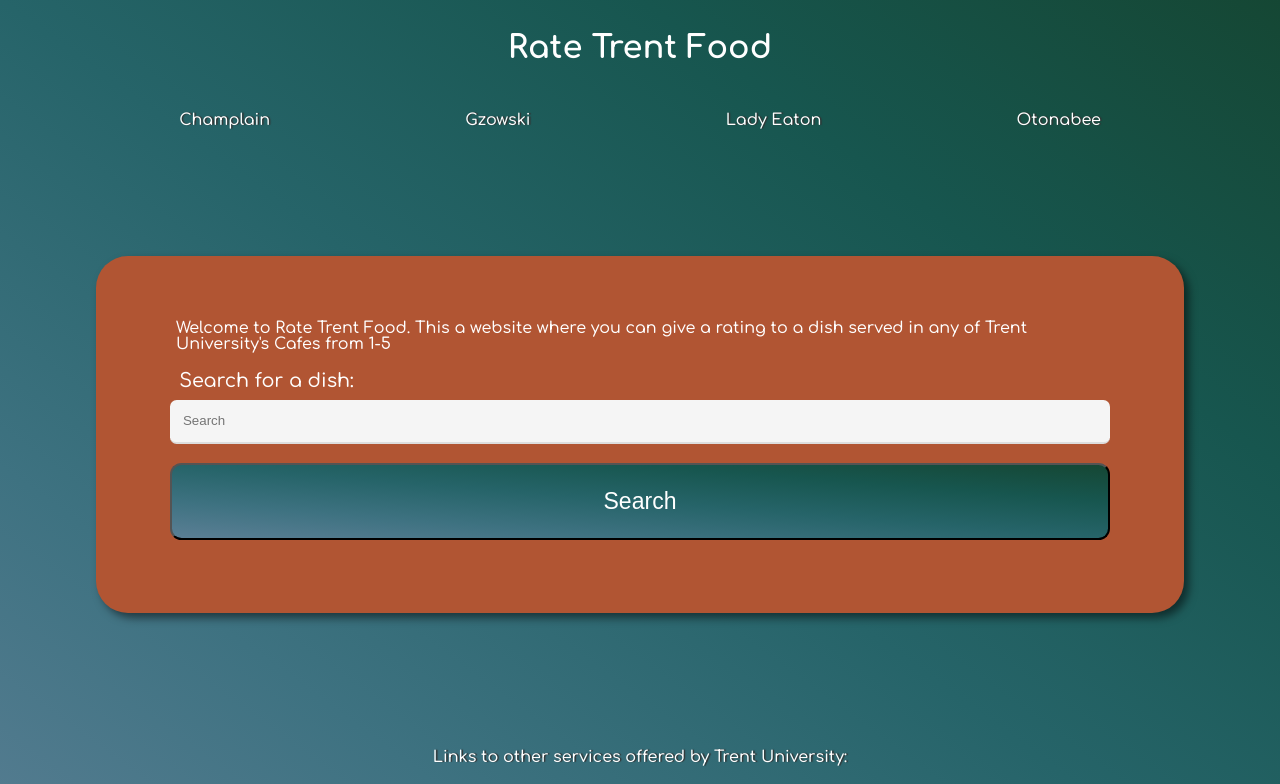
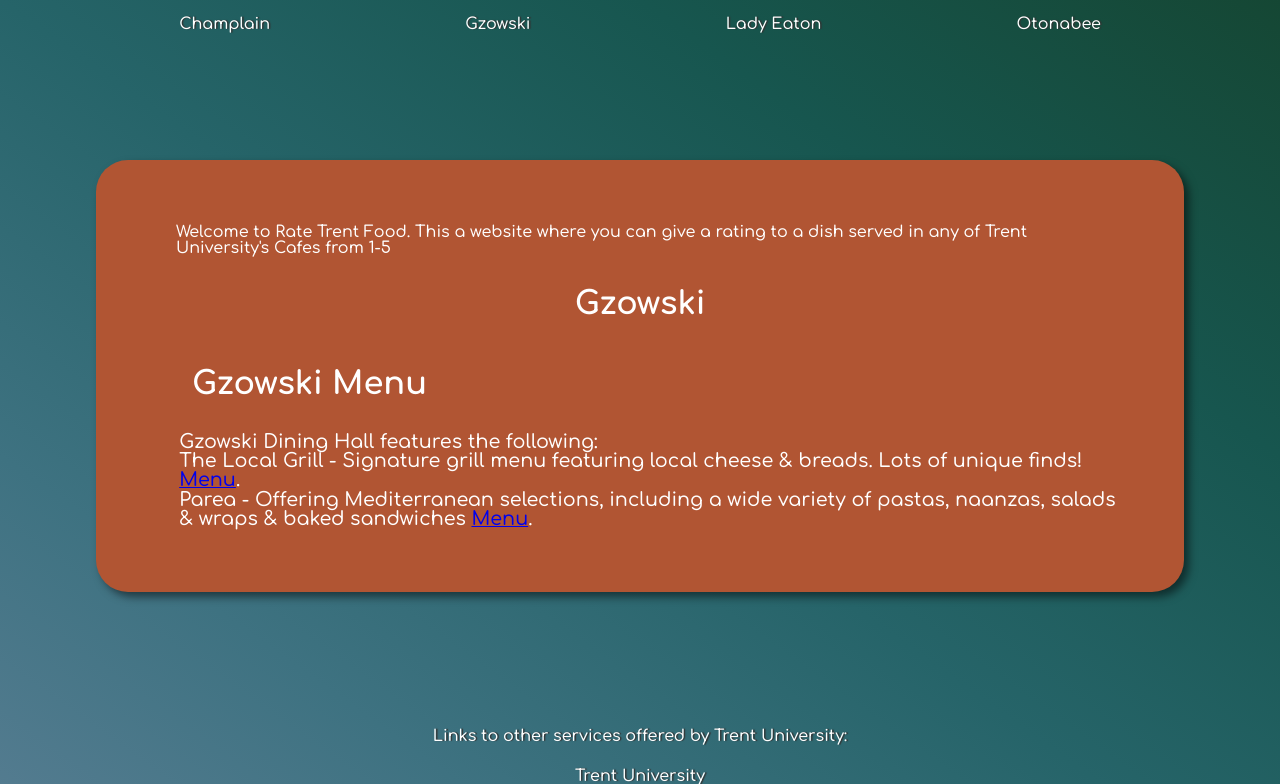
Before and after one commit to HamzaGiTX786/Rate-Trent-Food, a PHP site: page /Gzowski.php in a window 1280 px wide. Shown: the top 784 px of the page. Run offline with PHP 8.4, Linux system fonts and the light colour scheme; data that the repository does not hold is empty.

Commit message:
Update Gzowski.php

```diff
--- a/Gzowski.php
+++ b/Gzowski.php
@@ -45,38 +45,24 @@ if(isset($_POST['submit']))
 <body>
 
 <?php
-        include 'includes/header.php';
         include 'includes/navfood.php';
  ?>
     <main>
     <p>Welcome to Rate Trent Food. This a website where you can give a rating to a dish served in any of Trent University's Cafes from 1-5</p>
     <form name="search" id="search" method="post" novalidate>
 
-        <!-- Search bar -->
-    <div>
-        <label for="search">Search for a dish:</label>
-        <input type="text" name="search" id="search" placeholder="Search" />
-        <span class="error <?=!isset($errors['search']) ? 'hidden' : "";?>">Please enter item to be searched!</span>
-    </div>
+<header>
+    <h1>Gzowski</h1>
+ <h2>Gzowski Menu </h2>
+</header>
 
-    <!-- Button to submit -->
+<p> Gzowski Dining Hall features the following:
 
-    <div id="buttons">
-    <button type="submit" name="submit">Search</button>
-    </div>
-    </form>
+<p> The Local Grill - Signature grill menu featuring local cheese & breads. Lots of unique finds! <a href="OtonabeeBreakfastMenu.pdf">Menu</a>.</p>
 
-    <!-- Search Results -->
+<p> Parea - Offering Mediterranean selections, including a wide variety of pastas, naanzas, salads & wraps & baked sandwiches <a href="PereaMediterraneanMenu.pdf">Menu</a>.</p>
 
-    <!-- The result section is hidden until there is aything found -->
-    <div id="searchresult" class = "<?=!isset($food) ? 'hidden':"";?>">
-    <h2>Search Result: </h2>
-    <?php foreach($food as $fooditem):?>
-        <ul>
-            <li>Name: <?= $fooditem?></li>
-        </ul>
-    <?php endforeach; ?>
-    </div>
+</p>
 
     </main>
 
```
